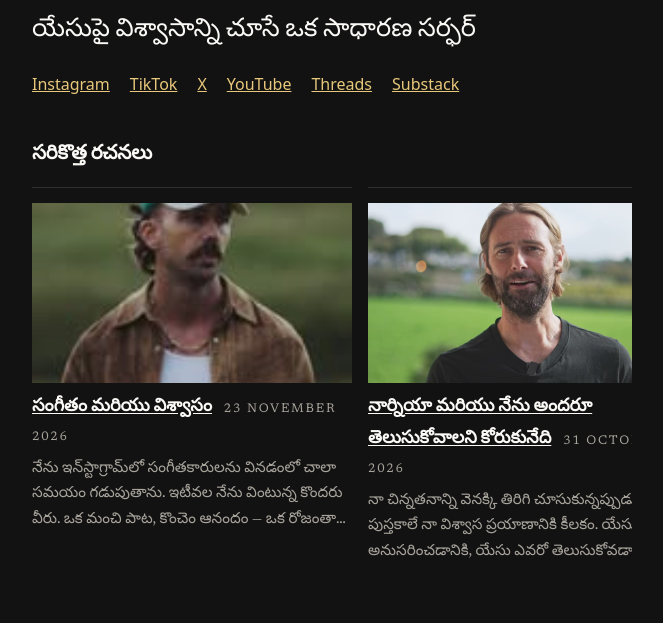
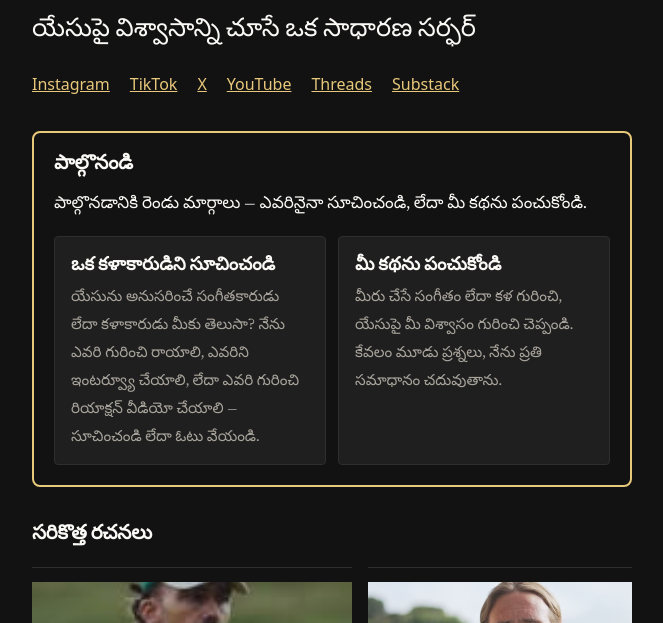
Before and after one commit to streamjonathan/jonathanmccallum-te, an Eleventy site: page index.njk in a window 1280 px wide. Shown: the part 133-756 px from the top of the page, without its empty margins (308-971 px from the left). Built offline with nearby package versions, Linux system fonts and the light colour scheme; Eleventy itself is replaced by a stand-in of ours; files that its build step writes are made by us from their sources; files whose address does not match are found by name.

Commit message:
Get involved box (translated), linking to the main site's Suggest and Share pages
The lang sites have no /suggest-an-artist/ or /share-your-story/ pages, and the
Worker's session cookie is host-only for jonathanmccallum.com (HttpOnly Secure
SameSite=Lax, Path=/, no Domain attribute) with no CORS headers for cross-origin
API calls, so sign-in and the forms cannot work on the .pages.dev origin. Both
cards therefore link to the main site with absolute URLs.

```diff
--- /dev/null
+++ b/_includes/get-involved.njk
@@ -0,0 +1,14 @@
+<section class="get-involved" aria-labelledby="get-involved-heading">
+  <h2 id="get-involved-heading">పాల్గొనండి</h2>
+  <p>పాల్గొనడానికి రెండు మార్గాలు — ఎవరినైనా సూచించండి, లేదా మీ కథను పంచుకోండి.</p>
+  <div class="get-involved__cards">
+    <a class="get-involved__card" href="https://jonathanmccallum.com/suggest-an-artist/">
+      <strong>ఒక కళాకారుడిని సూచించండి</strong>
+      <span>యేసును అనుసరించే సంగీతకారుడు లేదా కళాకారుడు మీకు తెలుసా? నేను ఎవరి గురించి రాయాలి, ఎవరిని ఇంటర్వ్యూ చేయాలి, లేదా ఎవరి గురించి రియాక్షన్ వీడియో చేయాలి — సూచించండి లేదా ఓటు వేయండి.</span>
+    </a>
+    <a class="get-involved__card" href="https://jonathanmccallum.com/share-your-story/">
+      <strong>మీ కథను పంచుకోండి</strong>
+      <span>మీరు చేసే సంగీతం లేదా కళ గురించి, యేసుపై మీ విశ్వాసం గురించి చెప్పండి. కేవలం మూడు ప్రశ్నలు, నేను ప్రతి సమాధానం చదువుతాను.</span>
+    </a>
+  </div>
+</section>
--- a/_includes/layouts/base.njk
+++ b/_includes/layouts/base.njk
@@ -101,7 +101,7 @@
 </script>
 {% endif %}
 <link rel="alternate" type="application/rss+xml" title="{{ site.title }}" href="/feed/">
-<link rel="preload" href="/css/style.css?v=11" as="style">
+<link rel="preload" href="/css/style.css?v=12" as="style">
 <link rel="stylesheet" href="/css/style.css?v=11">
 </head>
 <body>
--- a/_includes/layouts/page.njk
+++ b/_includes/layouts/page.njk
@@ -5,3 +5,6 @@ layout: layouts/base.njk
   <h1>{{ title }}</h1>
   {{ content | safe }}
 </article>
+{% if page.url != "/suggest-an-artist/" and page.url != "/share-your-story/" %}
+{% include "get-involved.njk" %}
+{% endif %}
--- a/_includes/layouts/post.njk
+++ b/_includes/layouts/post.njk
@@ -10,6 +10,7 @@ layout: layouts/base.njk
   {{ content | safe }}
   </div>
 </article>
+{% include "get-involved.njk" %}
 {% set prevPost = collections.publishedPosts | getPreviousCollectionItem(page) %}
 {% set nextPost = collections.publishedPosts | getNextCollectionItem(page) %}
 {% if prevPost or nextPost %}
--- a/css/style.css
+++ b/css/style.css
@@ -256,6 +256,28 @@ button[type="submit"] {
 /* Featured carousel: the newest articles in a slow-moving row, same
    scroll-snap pattern as the Watch row. The reader can swipe or scroll
    it by hand; the script below moves it along gently when left alone. */
+.get-involved {
+  border: 2px solid var(--link);
+  border-radius: 0.5rem;
+  padding: 1rem 1.25rem 1.25rem;
+  margin: 0 0 1.5rem;
+}
+.get-involved h2 { margin-top: 0; }
+.get-involved__cards { display: flex; flex-wrap: wrap; gap: 0.75rem; margin-top: 0.75rem; }
+.get-involved__card {
+  flex: 1 1 16rem;
+  display: block;
+  padding: 0.75rem 1rem;
+  border: 1px solid var(--line);
+  border-radius: 0.25rem;
+  background: var(--code-bg);
+  color: var(--text);
+  text-decoration: none;
+}
+.get-involved__card:hover { border-color: var(--link); }
+.get-involved__card strong { display: block; font-family: "Fraunces", Georgia, "Iowan Old Style", "Times New Roman", serif; font-size: 1.15rem; margin-bottom: 0.25rem; }
+.get-involved__card span { color: var(--muted); font-size: 0.95rem; }
+
 .featured { margin-top: 1.5rem; }
 .featured-row { display: flex; gap: 1rem; overflow-x: auto; scroll-snap-type: x mandatory; list-style: none; padding: 0 0 0.5rem; margin: 1rem 0; }
 /* The arrows and dots are the navigation now, so the row's own
--- a/index.njk
+++ b/index.njk
@@ -17,6 +17,8 @@ eleventyExcludeFromCollections: true
   <a href="https://www.threads.com/@jonamccallum">Threads</a>
   <a href="https://jonamccallum.substack.com">Substack</a>
 </p>
+
+{% include "get-involved.njk" %}
 
 <section class="featured" data-fade aria-labelledby="featured-heading">
   <h2 id="featured-heading">సరికొత్త రచనలు</h2>
```
